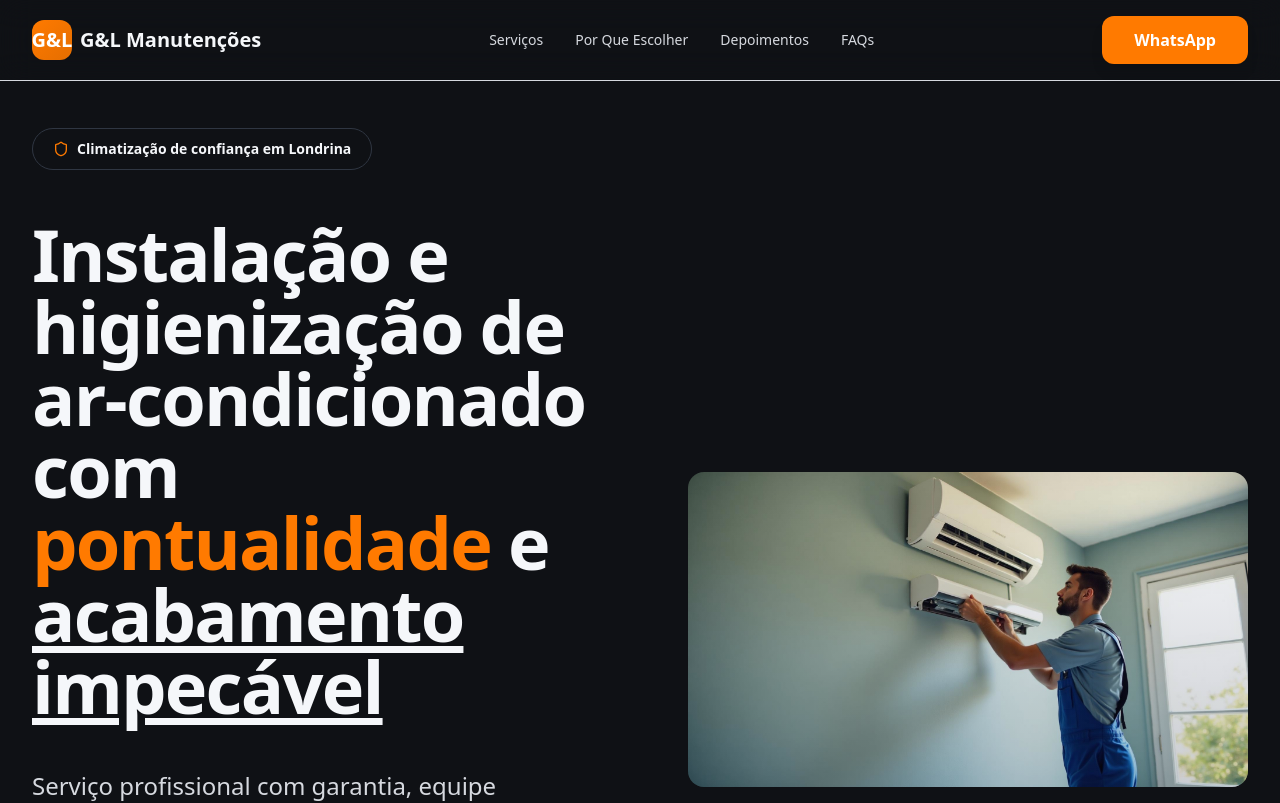
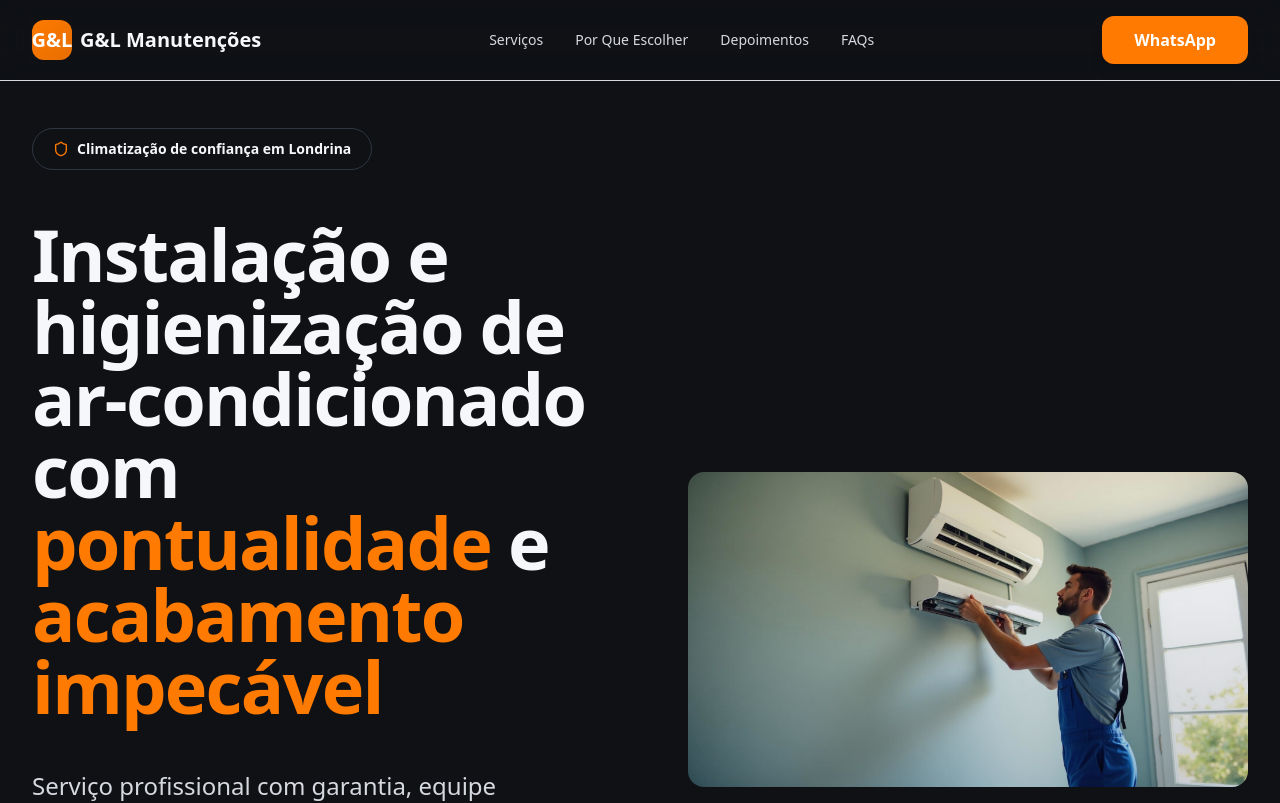
Before and after one commit to Joao-Gabriel17/gl-mantem-landing, a React (Vite) app: page / in a window 1280 px wide. Shown: the top 803 px of the page. Built offline with nearby package versions, Linux system fonts and the light colour scheme; the HTML template or start-up script is replaced by a standard one.

Commit message:
Update headline styling in Hero component

```diff
--- a/src/components/Hero.tsx
+++ b/src/components/Hero.tsx
@@ -23,7 +23,7 @@ export const Hero = () => {
             <h1 className="text-4xl sm:text-5xl lg:text-6xl xl:text-7xl font-bold leading-[1.1] text-textc-100">
               Instalação e higienização de ar-condicionado com{" "}
               <span className="text-primary-500">pontualidade</span> e{" "}
-              <span className="text-accent-amber-500 underline decoration-accent-amber-500/40 underline-offset-4">acabamento impecável</span>
+              <span className="text-primary-500">acabamento impecável</span>
             </h1>
 
             {/* Subheadline */}
```
